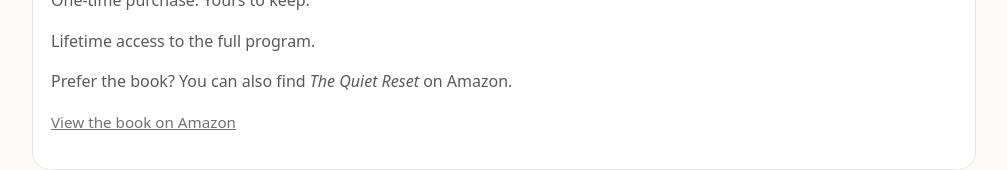
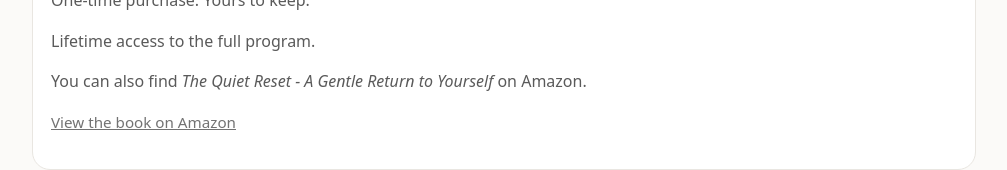
Before and after one commit to Dav3B12/quiet-reset-site, a Next.js app: page / in a window 1280 px wide. Shown: the part 2423-2593 px from the top of the page, without its empty margins (136-1143 px from the left). Built offline with nearby package versions, Linux system fonts and the light colour scheme.

Commit message:
Add Amazon book link

```diff
--- a/src/app/page.tsx
+++ b/src/app/page.tsx
@@ -189,9 +189,8 @@ export default function Page() {
   Lifetime access to the full program.
 </p>
 <p className="muted" style={{ marginTop: "12px" }}>
-  Prefer the book? You can also find <em>The Quiet Reset</em> on Amazon.
+  You can also find <em>The Quiet Reset - A Gentle Return to Yourself</em> on Amazon.
 </p>
-
 <p>
   <a
     href="https://www.amazon.com/dp/B0GJQDXM15"
@@ -202,8 +201,8 @@ export default function Page() {
     View the book on Amazon
   </a>
 </p>
+        </Card>
 
-        </Card>
       </Section>
 
       <footer className="footer">
```
